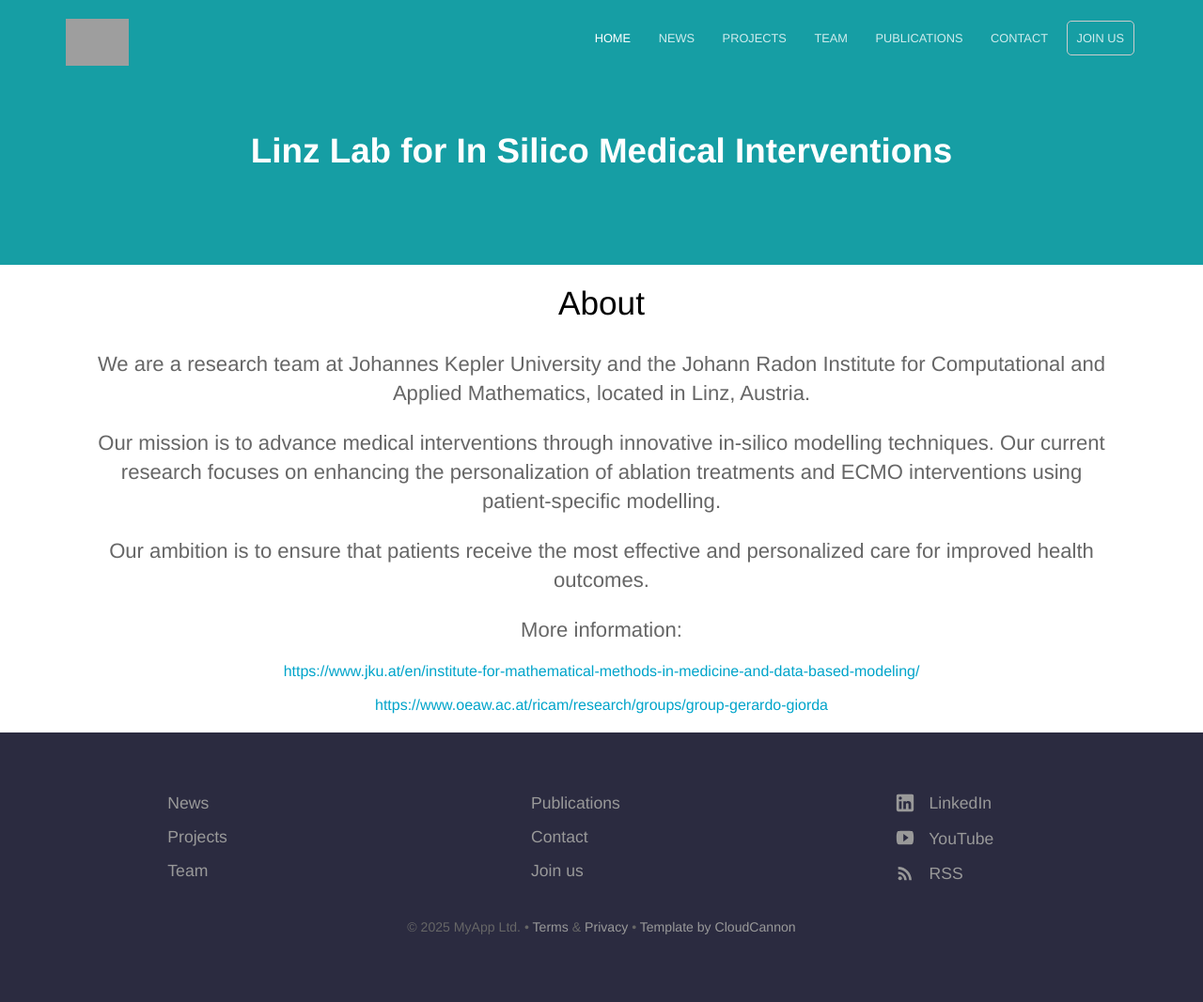
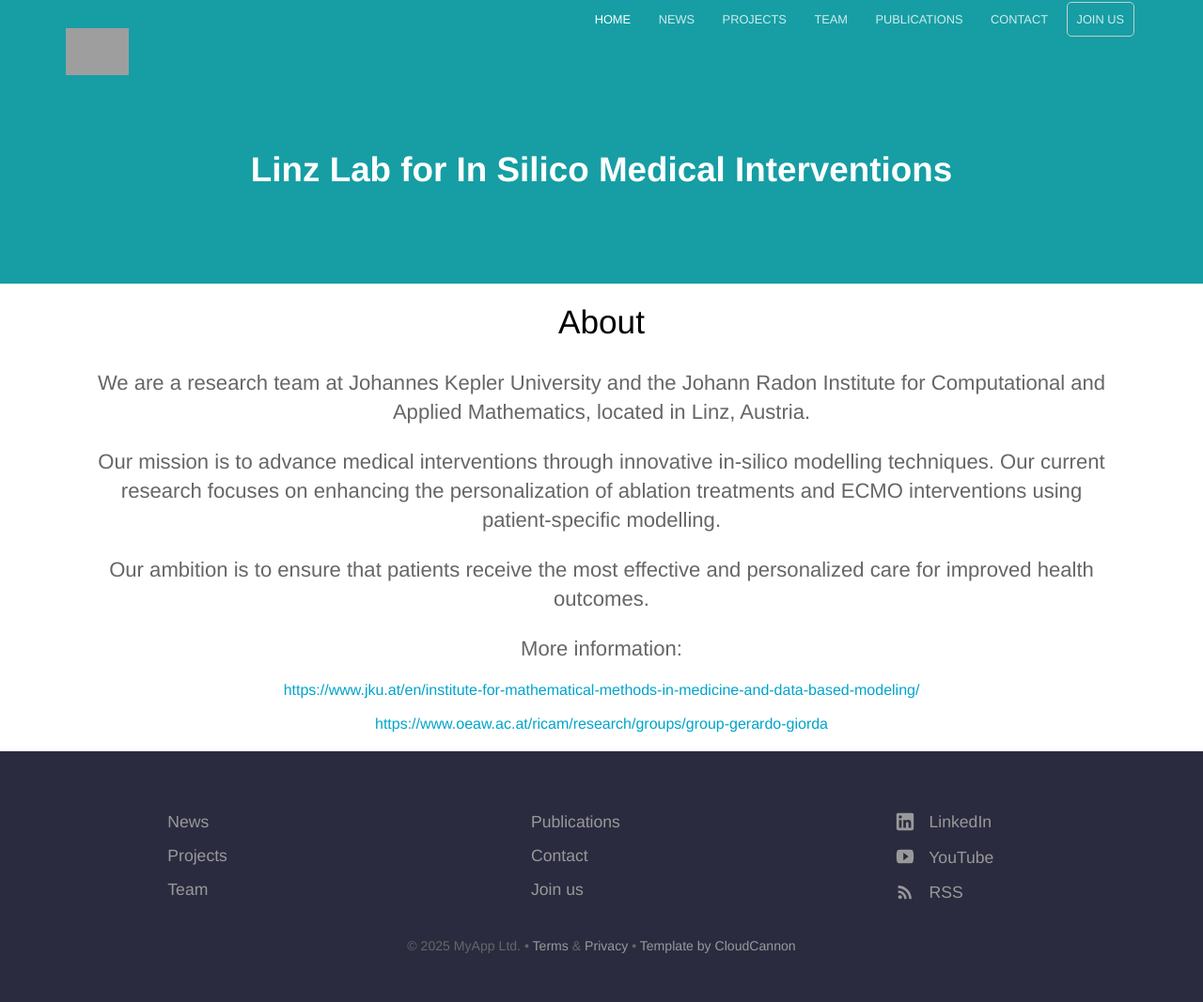
Before and after one commit to linzlabinsilmed/linzlabinsilmed.github.io, a Jekyll site: the page built from index.html, in a window 1280 px wide. Shown: the whole page at 94% size. Built offline with Jekyll 4.4.1, drawn with Linux system fonts in a browser that asks for light colours; the list of posts is cut into pages by our own code; grey boxes are pictures that could not be loaded.

Commit message:
Update layout.scss

```diff
--- a/_sass/layout.scss
+++ b/_sass/layout.scss
@@ -19,12 +19,12 @@
 
 header {
 	color: #fff;
-	padding: 20px 0;
 	background: $brand-color; /* Old browsers */
 	background: linear-gradient(to bottom, $brand-color 0%, $middle-gradient-color 100%) no-repeat $brand-color;
 
 	a {
 		color: #fff;
+		padding: 20px 0;
 		text-decoration: none;
 		z-index: 1;
 		position: relative;
@@ -39,11 +39,12 @@ header {
 		line-height: 0;
 
 		a {
+			padding: 20px 0;
 			display: inline-block;
 		}
 
 		img {
-			padding: -10px 0;
+			padding: 10px 0;
 			display: block;
 			width: auto;
 		}
```
